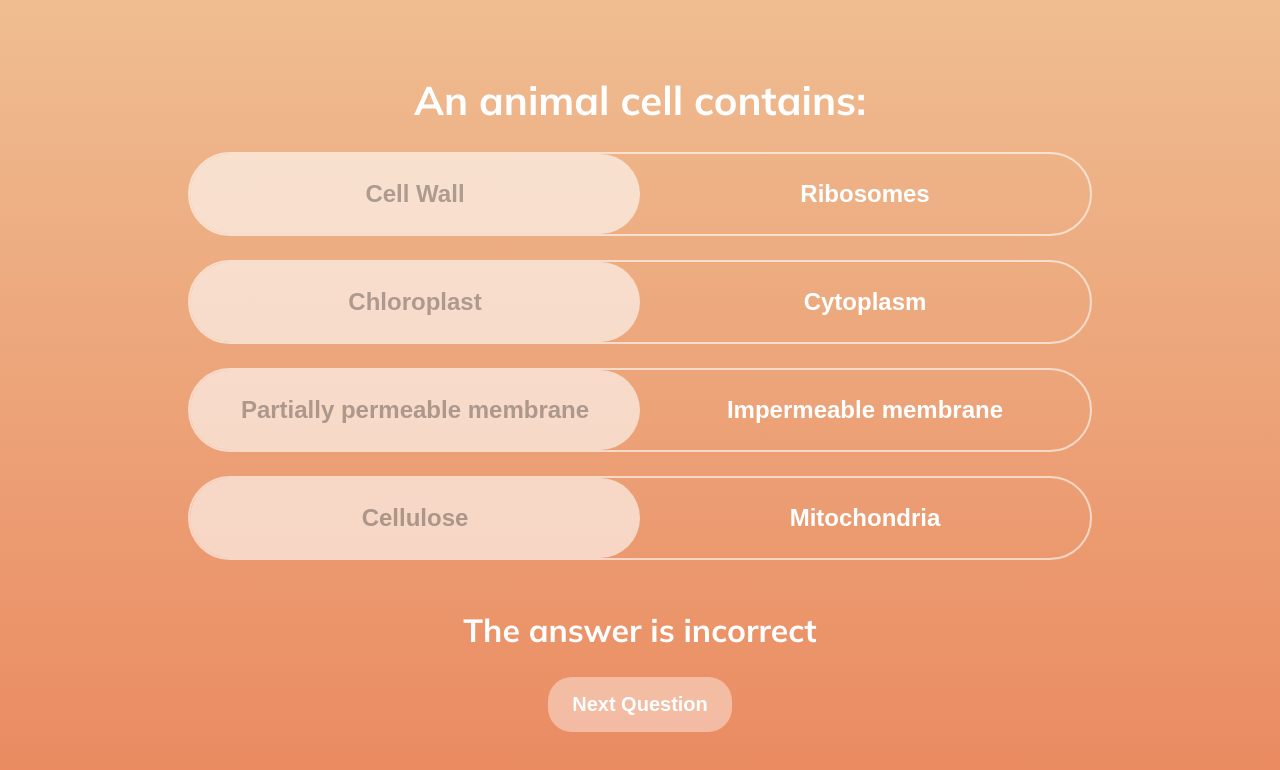
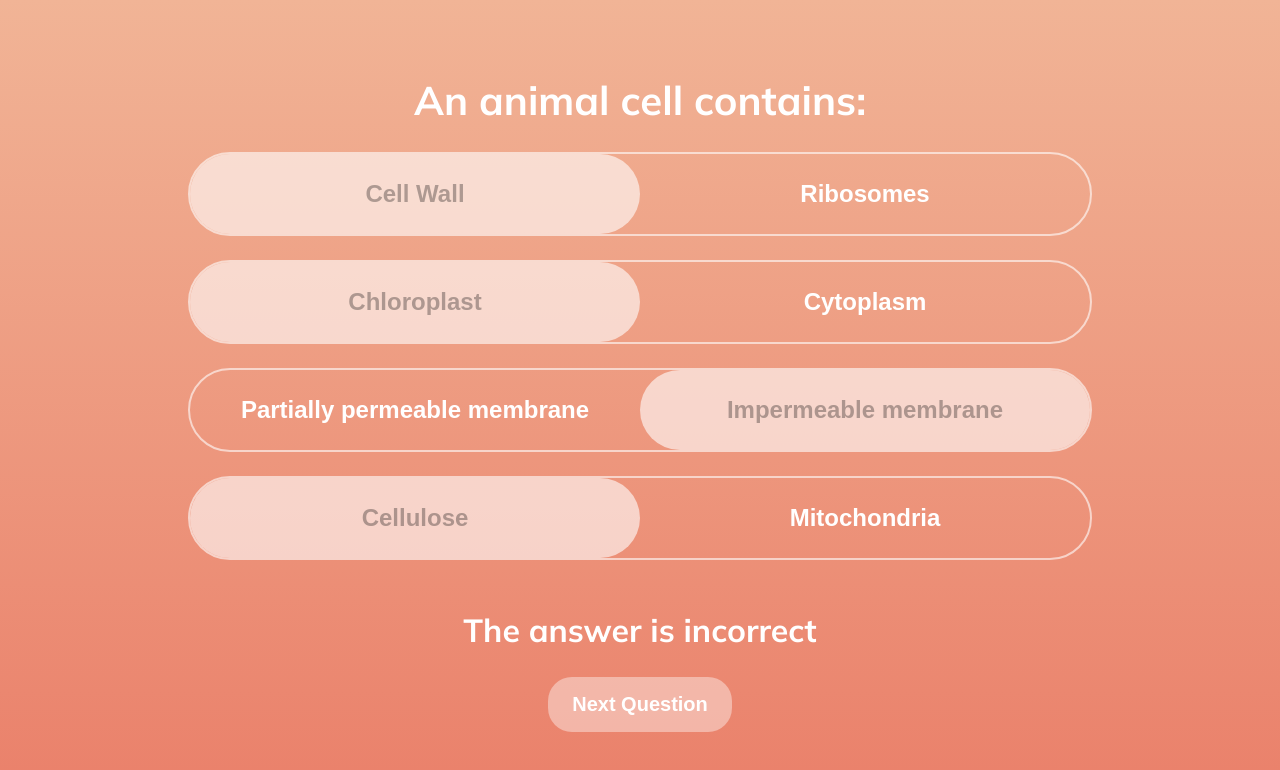
Before and after one commit to Harvindsokhal/seneca-learning-fe-test, a React (Create React App) app: page / in a window 1280 px wide. Shown: the top 770 px of the page. Built offline with nearby package versions, Linux system fonts and the light colour scheme.

Commit message:
Random options selecting all correct answers fix

```diff
--- a/src/components/Quiz/Quiz.tsx
+++ b/src/components/Quiz/Quiz.tsx
@@ -31,9 +31,20 @@ const Quiz = () => {
 
       const initialSelectedAnswers: { [key: number]: number } = {}
       shuffledAnswers.forEach((answer: Answer) => {
+        // Filter out the correct option for initialization
+        const incorrectOptions = answer.options.filter(
+          (option) => !option.isCorrect
+        )
+
+        // Randomly select from incorrect options if available, else picky any
         const randomOptionId =
-          answer.options[Math.floor(Math.random() * answer.options.length)].id
-        initialSelectedAnswers[answer.id] = randomOptionId
+          incorrectOptions.length > 0
+            ? incorrectOptions[
+                Math.floor(Math.random() * incorrectOptions.length)
+              ]
+            : answer.options[Math.floor(Math.random() & answer.options.length)]
+
+        initialSelectedAnswers[answer.id] = randomOptionId.id
       })
       setSelectedAnswers(initialSelectedAnswers)
     }
```
Also changed, not shown: 1 other file (tests, documents, lock files or other folders).
